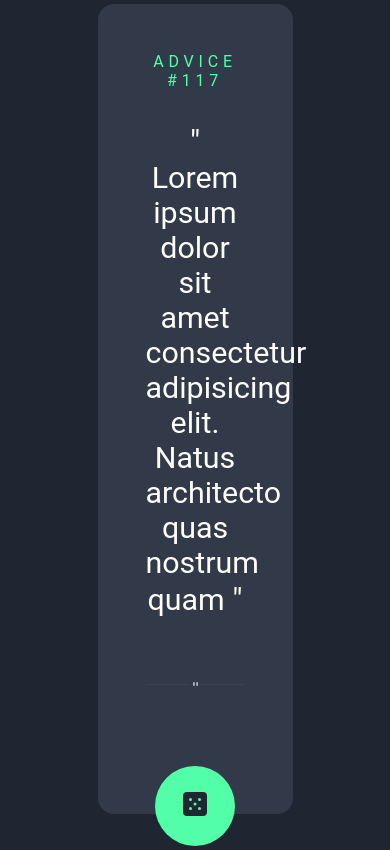
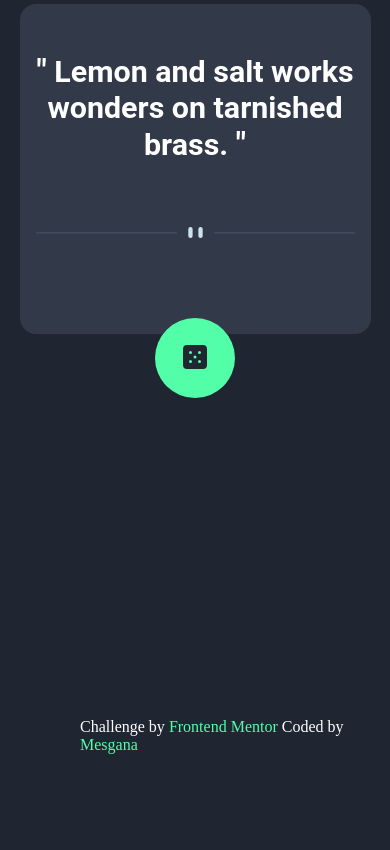
Before and after one commit to mesganaG/advice-generator-app, a plain HTML site: page index.html in a window 390 px wide. Shown: the part 380-1230 px from the top of the page. After the commit the page ends 1134 px from the top, so only its background shows below. Drawn offline with Linux system fonts and the light colour scheme.

Commit message:
Final commit

```diff
--- a/index.html
+++ b/index.html
@@ -11,49 +11,33 @@
 </head>
 <body>
 
-  <!-- Advice # Advice ID goes here -->
-
-  <!-- Advice text goes here -->
-
     <main>
-
-
       <div class="main-container">
 
-         <p>ADVICE #117</p>
-
+         <p id="advice-number"> </p>  <!-- Advice number -->
 
           <div class="block-quote">
-              <blockquote>
-                Lorem ipsum dolor sit amet consectetur adipisicing elit. Natus architecto quas nostrum quam
+            <!-- The advice pulled from the api  -->
+              <blockquote id="quote">
+               Lemon and salt works wonders on tarnished brass.
               </blockquote>
 
-
+              <!-- Pattern divider image  -->
               <img src="images/pattern-divider-desktop.svg" alt="pattern-divider">
           </div>
-          <button><img class="dice-img" src="images/icon-dice.svg" alt="dice"></button>
-
-
+            <!-- The Dice button to generate the messages  -->
+          <button id="generate-btn"><img class="dice-img" src="images/icon-dice.svg" alt="dice"></button>
 
       </div>
-
-
-
     </main>
 
 
-
-
-
-
+    <!--  Frontend mentor profile info -->
   <div class="footer-info">
-
     <footer>
-
-
      <p>Challenge by <a href="https://www.frontendmentor.io?ref=challenge" target="_blank">Frontend Mentor</a>   Coded by <a href="">Mesgana</a></p>
     </footer>
-
   </div>
+  <script src="index.js"></script>
 </body>
 </html>
--- a/index.js
+++ b/index.js
@@ -0,0 +1,14 @@
+const generateBtn = document.getElementById("generate-btn");
+const URL = 'https://api.adviceslip.com/advice';
+const advice_number = document.getElementById("advice-number");
+const theAdvice = document.getElementById("quote");
+
+async function getAdvice() {
+const response = await fetch('https://api.adviceslip.com/advice',  { cache: "no-cache" });
+const data = await response.json();
+
+advice_number.innerText = "ADVICE #" + data.slip.id;
+theAdvice.innerText = data.slip.advice;
+
+}
+generateBtn.addEventListener('click',getAdvice);
--- a/style.css
+++ b/style.css
@@ -25,6 +25,7 @@ main {
 }
 
 .main-container {
+    width: 50%;
     max-width: 50%;
     margin: 10rem auto;
     background-color:   hsl(217, 19%, 24%);
@@ -36,6 +37,7 @@ main {
     font-family: 'Roboto', sans-serif;
     font-size: 1rem;
     letter-spacing: .3rem;
+    font-weight: 500;
     padding: 1rem;
     color: hsl(150, 100%, 66%);
 }
@@ -45,6 +47,7 @@ main {
     gap: 2rem;
     padding: 1rem;
     font-size: 1.9rem;
+    font-weight: 700;
     max-width: 100%;
     margin: 0 auto;
     color: white;
@@ -90,3 +93,22 @@ blockquote::after {
     color: white;
 
 }
+
+a {
+    text-decoration: none;
+    color:hsl(150, 100%, 66%);
+}
+
+a:hover {
+    text-shadow: 0px 15px 15px  hsl(150, 100%, 66%);
+}
+
+
+@media (min-width:320px) and (max-width:700px) {
+
+    .main-container {
+        max-width: 90%;
+        width: 90%;
+        padding: 0;
+    }
+}
```
Also changed, not shown: images/Screenshot 2023-06-25 160836.png (added), images/Screenshot 2023-06-25 160858.png (added), 2 other files.
